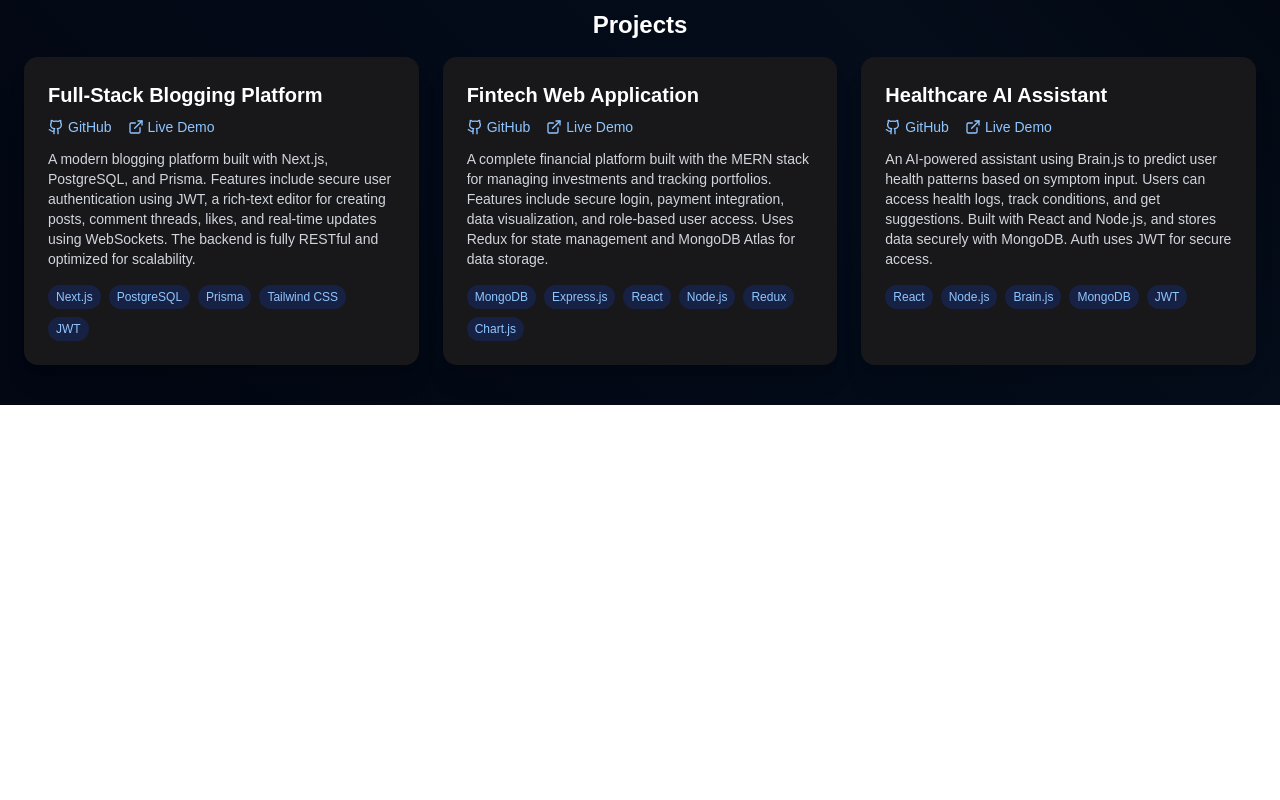
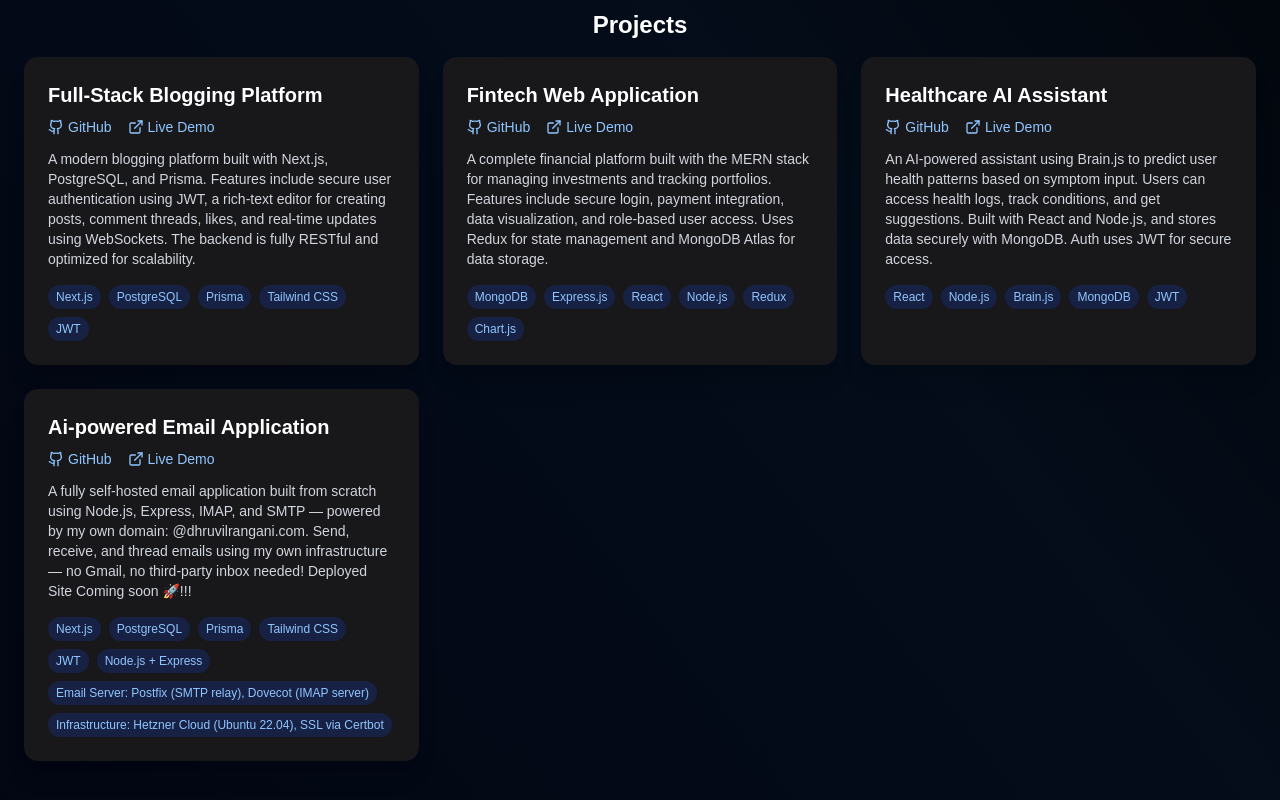
Before and after one commit to Dhruvil-Rangani/dhruvil-portfolio, a Next.js app: page / in a window 1280 px wide. Shown: the part 874-1674 px from the top of the page. Before the commit the page ends 1279 px from the top, so only its background shows below. Built offline with nearby package versions, Linux system fonts and the light colour scheme; no server answers.

Commit message:
added project card

```diff
--- a/src/pages/index.tsx
+++ b/src/pages/index.tsx
@@ -40,6 +40,13 @@ const projects = [
     github: 'https://github.com/Dhruvil-Rangani/vital_plus',
     live: 'https://vital-plus.netlify.app/',
     techStack: ['React', 'Node.js', 'Brain.js', 'MongoDB', 'JWT'],
+  },
+  {
+    title: 'Ai-powered Email Application',
+    description:
+      'A fully self-hosted email application built from scratch using Node.js, Express, IMAP, and SMTP — powered by my own domain: @dhruvilrangani.com. Send, receive, and thread emails using my own infrastructure — no Gmail, no third-party inbox needed! Deployed Site Coming soon 🚀!!!',
+    github: 'https://github.com/Dhruvil-Rangani/Ai-Powered-Email-APP',
+    techStack: ['Next.js', 'PostgreSQL', 'Prisma', 'Tailwind CSS', 'JWT', 'Node.js + Express','Email Server: Postfix (SMTP relay), Dovecot (IMAP server)', 'Infrastructure: Hetzner Cloud (Ubuntu 22.04), SSL via Certbot'],
   },
 ];
 
```
